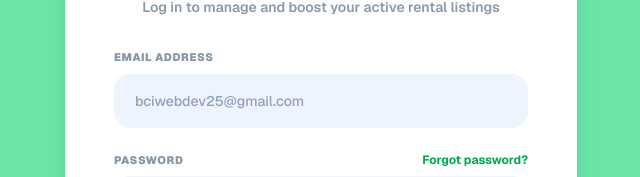
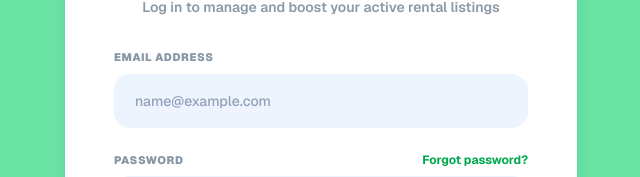
Before and after one commit to bciwebdev/rentersph, a Next.js app: page /login in a window 1280 px wide. Shown: the part 258-435 px from the top of the page, without its empty margins (319-959 px from the left). Built offline with nearby package versions, Linux system fonts and the light colour scheme; no server answers.

Commit message:
security: scrub hardcoded admin email placeholder from landlord login

```diff
--- a/app/login/page.tsx
+++ b/app/login/page.tsx
@@ -150,7 +150,7 @@ export default function LandlordLoginPage() {
               required
               value={email}
               onChange={(e) => setEmail(e.target.value)}
-              placeholder="bciwebdev25@gmail.com"
+              placeholder="name@example.com"
               className="w-full px-5 py-4 bg-[#edf4fe] rounded-2xl text-sm font-medium text-[#1e293b] placeholder-slate-400 focus:outline-none focus:ring-2 focus:ring-[#00aa4f]/20 transition-all border border-transparent"
             />
           </div>
```
